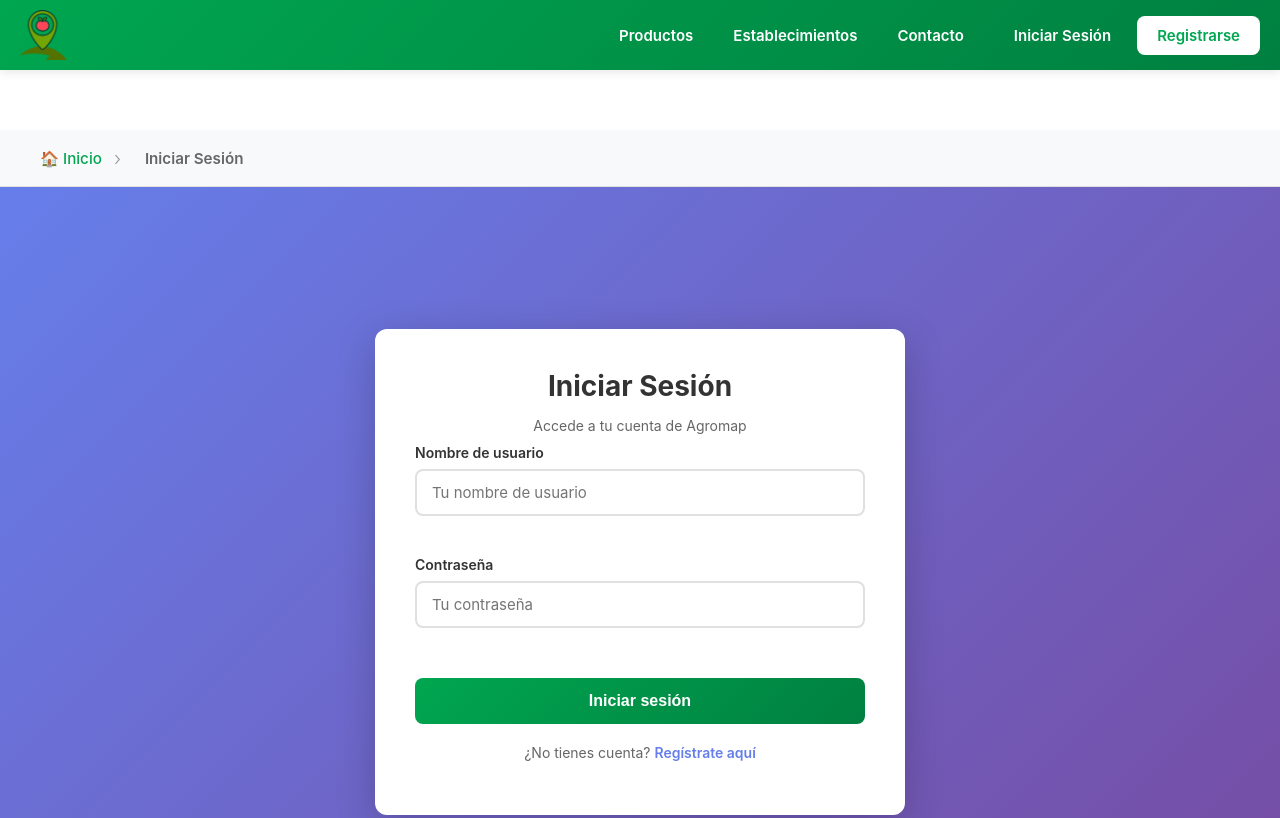
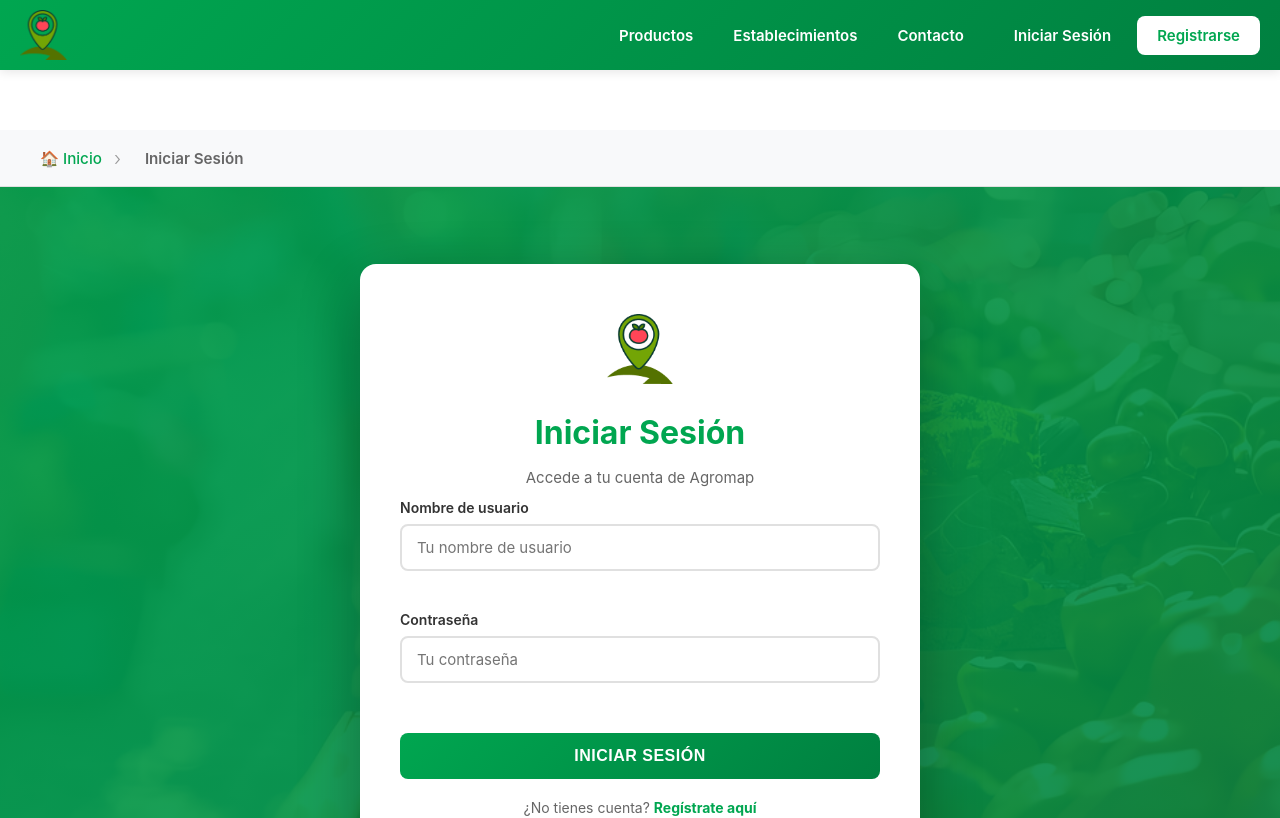
Before and after one commit to andyskzhv/agromap3.0, a React (Create React App) app in the folder frontend/: page /login in a window 1280 px wide. Shown: the top 818 px of the page. Built offline with nearby package versions, Linux system fonts and the light colour scheme.

Commit message:
rediseño del login y register

```diff
--- a/frontend/src/pages/Auth.css
+++ b/frontend/src/pages/Auth.css
@@ -3,31 +3,73 @@
   display: flex;
   align-items: center;
   justify-content: center;
-  background: linear-gradient(135deg, #667eea 0%, #764ba2 100%);
+  background: linear-gradient(135deg, #00a650 0%, #008040 100%);
   padding: 20px;
+  position: relative;
+  background-size: cover;
+  background-position: center;
+  background-blend-mode: overlay;
+}
+
+.auth-container::before {
+  content: '';
+  position: absolute;
+  top: 0;
+  left: 0;
+  right: 0;
+  bottom: 0;
+  background: linear-gradient(135deg, rgba(0, 166, 80, 0.9) 0%, rgba(0, 128, 64, 0.9) 100%);
+  z-index: 0;
 }
 
 .auth-card {
   background: white;
-  padding: 40px;
-  border-radius: 12px;
-  box-shadow: 0 10px 40px rgba(0, 0, 0, 0.2);
+  padding: 50px 40px;
+  border-radius: 16px;
+  box-shadow: 0 20px 60px rgba(0, 0, 0, 0.3);
   width: 100%;
-  max-width: 450px;
+  max-width: 480px;
+  position: relative;
+  z-index: 1;
+  animation: slideUp 0.4s ease;
+}
+
+@keyframes slideUp {
+  from {
+    opacity: 0;
+    transform: translateY(30px);
+  }
+  to {
+    opacity: 1;
+    transform: translateY(0);
+  }
+}
+
+.auth-logo {
+  text-align: center;
+  margin-bottom: 25px;
+}
+
+.auth-logo img {
+  height: 70px;
+  width: auto;
+  object-fit: contain;
 }
 
 .auth-card h1 {
   margin: 0 0 10px 0;
-  color: #333;
-  font-size: 28px;
+  color: #00a650;
+  font-size: 32px;
   text-align: center;
+  font-weight: 700;
 }
 
 .subtitle {
   text-align: center;
   color: #666;
-  margin-bottom: 30px;
-  font-size: 14px;
+  margin-bottom: 35px;
+  font-size: 15px;
+  line-height: 1.5;
 }
 
 .auth-form {
@@ -58,8 +100,8 @@
 
 .form-group input:focus {
   outline: none;
-  border-color: #667eea;
-  box-shadow: 0 0 0 3px rgba(102, 126, 234, 0.1);
+  border-color: #00a650;
+  box-shadow: 0 0 0 3px rgba(0, 166, 80, 0.1);
 }
 
 .file-input {
@@ -67,7 +109,7 @@
 }
 
 .file-input::-webkit-file-upload-button {
-  background: linear-gradient(135deg, #667eea 0%, #764ba2 100%);
+  background: linear-gradient(135deg, #00a650 0%, #008040 100%);
   color: white;
   padding: 10px 20px;
   border: none;
@@ -75,6 +117,7 @@
   cursor: pointer;
   font-weight: 600;
   margin-right: 10px;
+  transition: all 0.3s;
 }
 
 .file-input::-webkit-file-upload-button:hover {
@@ -92,7 +135,7 @@
   height: 150px;
   object-fit: cover;
   border-radius: 50%;
-  border: 4px solid #667eea;
+  border: 4px solid #00a650;
   box-shadow: 0 4px 10px rgba(0,0,0,0.1);
 }
 
@@ -167,21 +210,23 @@
 }
 
 .btn-primary {
-  background: linear-gradient(135deg, #667eea 0%, #764ba2 100%);
+  background: linear-gradient(135deg, #00a650 0%, #008040 100%);
   color: white;
-  padding: 14px;
+  padding: 16px;
   border: none;
   border-radius: 8px;
   font-size: 16px;
-  font-weight: 600;
+  font-weight: 700;
   cursor: pointer;
-  transition: transform 0.2s, box-shadow 0.2s;
+  transition: all 0.3s;
   margin-top: 10px;
+  text-transform: uppercase;
+  letter-spacing: 0.5px;
 }
 
 .btn-primary:hover:not(:disabled) {
   transform: translateY(-2px);
-  box-shadow: 0 5px 20px rgba(102, 126, 234, 0.4);
+  box-shadow: 0 8px 25px rgba(0, 166, 80, 0.4);
 }
 
 .btn-primary:disabled {
@@ -224,12 +269,14 @@
 }
 
 .auth-link a {
-  color: #667eea;
+  color: #00a650;
   text-decoration: none;
-  font-weight: 600;
+  font-weight: 700;
+  transition: all 0.2s;
 }
 
 .auth-link a:hover {
+  color: #008040;
   text-decoration: underline;
 }
 
@@ -244,7 +291,7 @@
   height: 150px;
   border-radius: 50%;
   object-fit: cover;
-  border: 4px solid #667eea;
+  border: 4px solid #00a650;
   box-shadow: 0 4px 12px rgba(0,0,0,0.15);
 }
 
@@ -309,8 +356,16 @@
     padding: 30px 20px;
   }
 
+  .auth-logo img {
+    height: 50px;
+  }
+
   .auth-card h1 {
     font-size: 24px;
+  }
+
+  .subtitle {
+    font-size: 14px;
   }
 
   .form-group input {
--- a/frontend/src/pages/Login.jsx
+++ b/frontend/src/pages/Login.jsx
@@ -44,8 +44,11 @@ function Login() {
   };
 
   return (
-    <div className="auth-container">
+    <div className="auth-container" style={{ backgroundImage: 'url(/hero.png)' }}>
       <div className="auth-card">
+        <div className="auth-logo">
+          <img src="/logo.png" alt="Agromap" />
+        </div>
         <h1>Iniciar Sesión</h1>
         <p className="subtitle">Accede a tu cuenta de Agromap</p>
 
--- a/frontend/src/pages/Registro.jsx
+++ b/frontend/src/pages/Registro.jsx
@@ -98,8 +98,11 @@ function Registro() {
   };
 
   return (
-    <div className="auth-container">
+    <div className="auth-container" style={{ backgroundImage: 'url(/hero.png)' }}>
       <div className="auth-card">
+        <div className="auth-logo">
+          <img src="/logo.png" alt="Agromap" />
+        </div>
         <h1>Registro en Agromap</h1>
         <p className="subtitle">Crea tu cuenta para comenzar</p>
 
```
